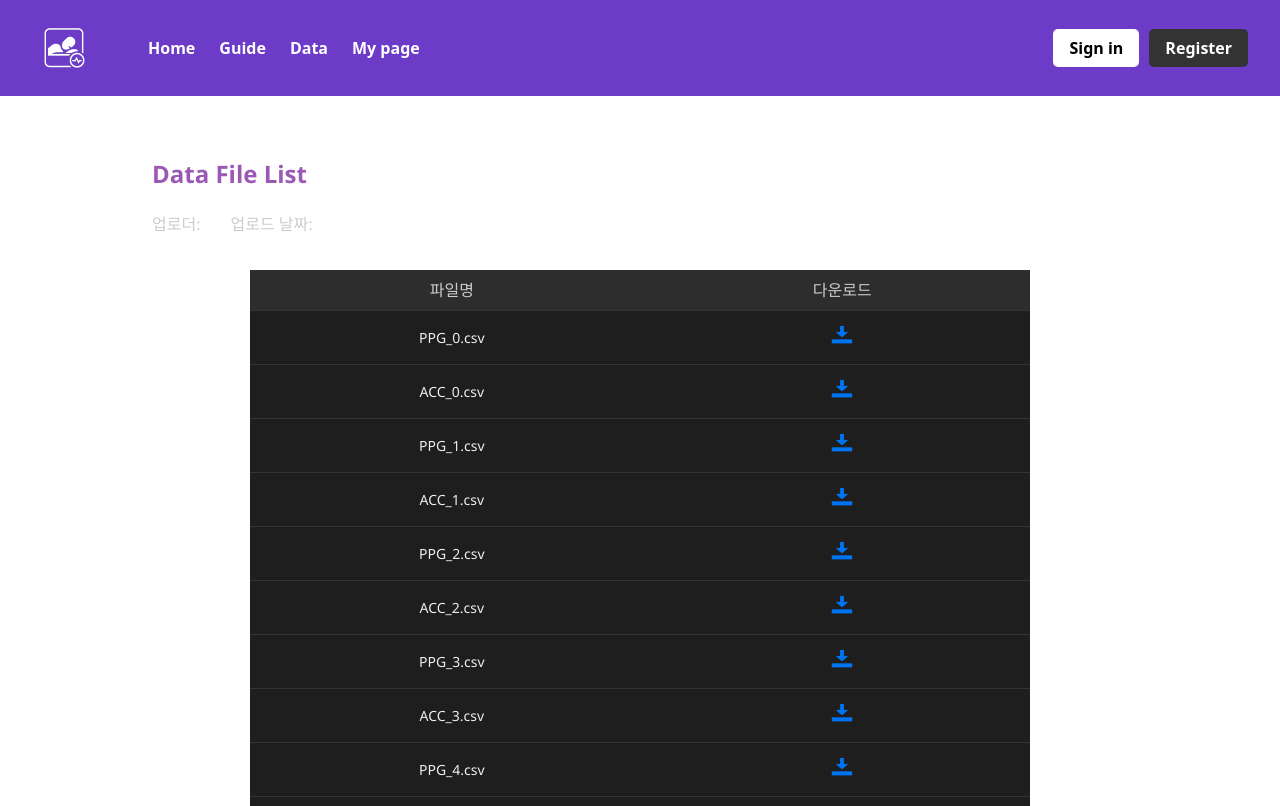
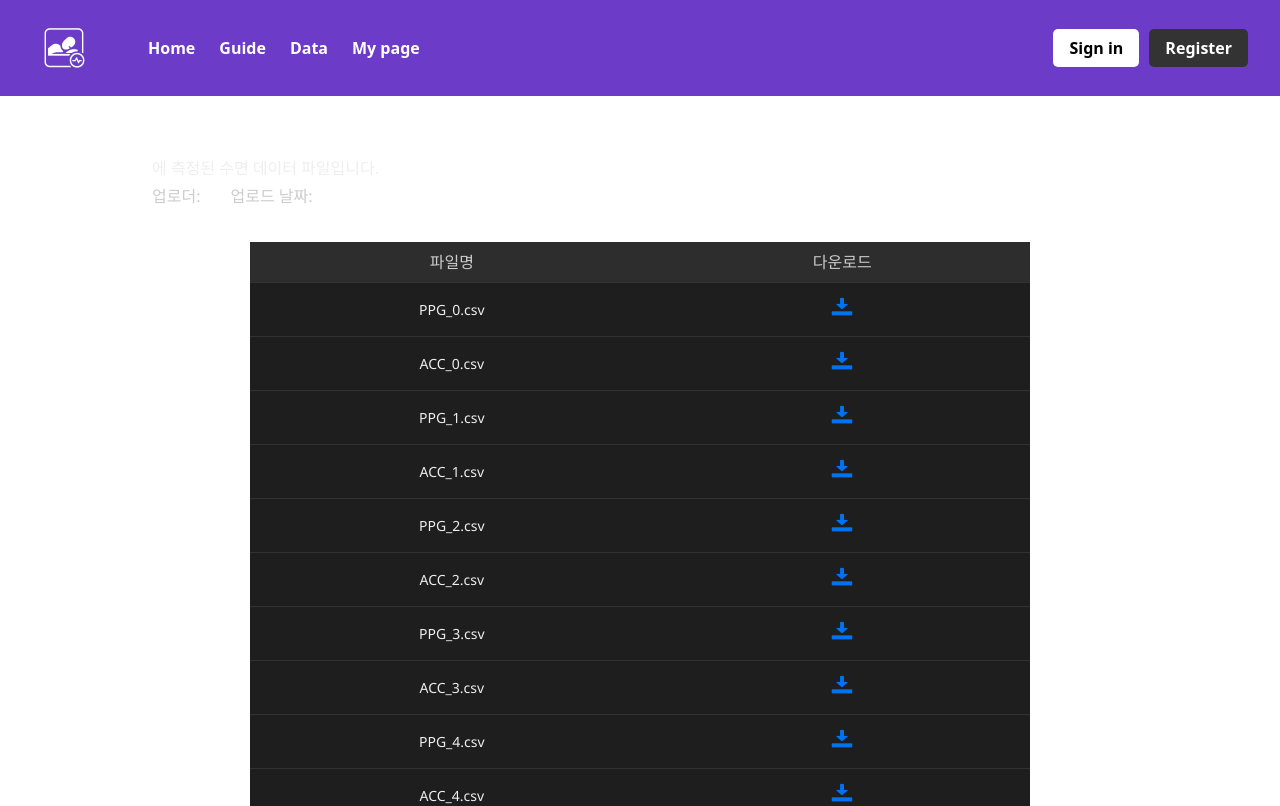
Before and after one commit to Team6forbreathing/FE, a React (Vite) app: page /FileList/1 in a window 1280 px wide. Shown: the top 806 px of the page. Built offline with nearby package versions, Linux system fonts and the light colour scheme; no server answers.

Commit message:
File List page fix

```diff
--- a/src/pages/FileList.jsx
+++ b/src/pages/FileList.jsx
@@ -43,7 +43,7 @@ function FileList() {
       <Header />
 
       <div className="visualize-container">
-        <h2>Data File List</h2>
+        <p>{date}에 측정된 수면 데이터 파일입니다. </p>
 
         <div className="visualize-meta">
           <p>업로더: {user}</p>
```
